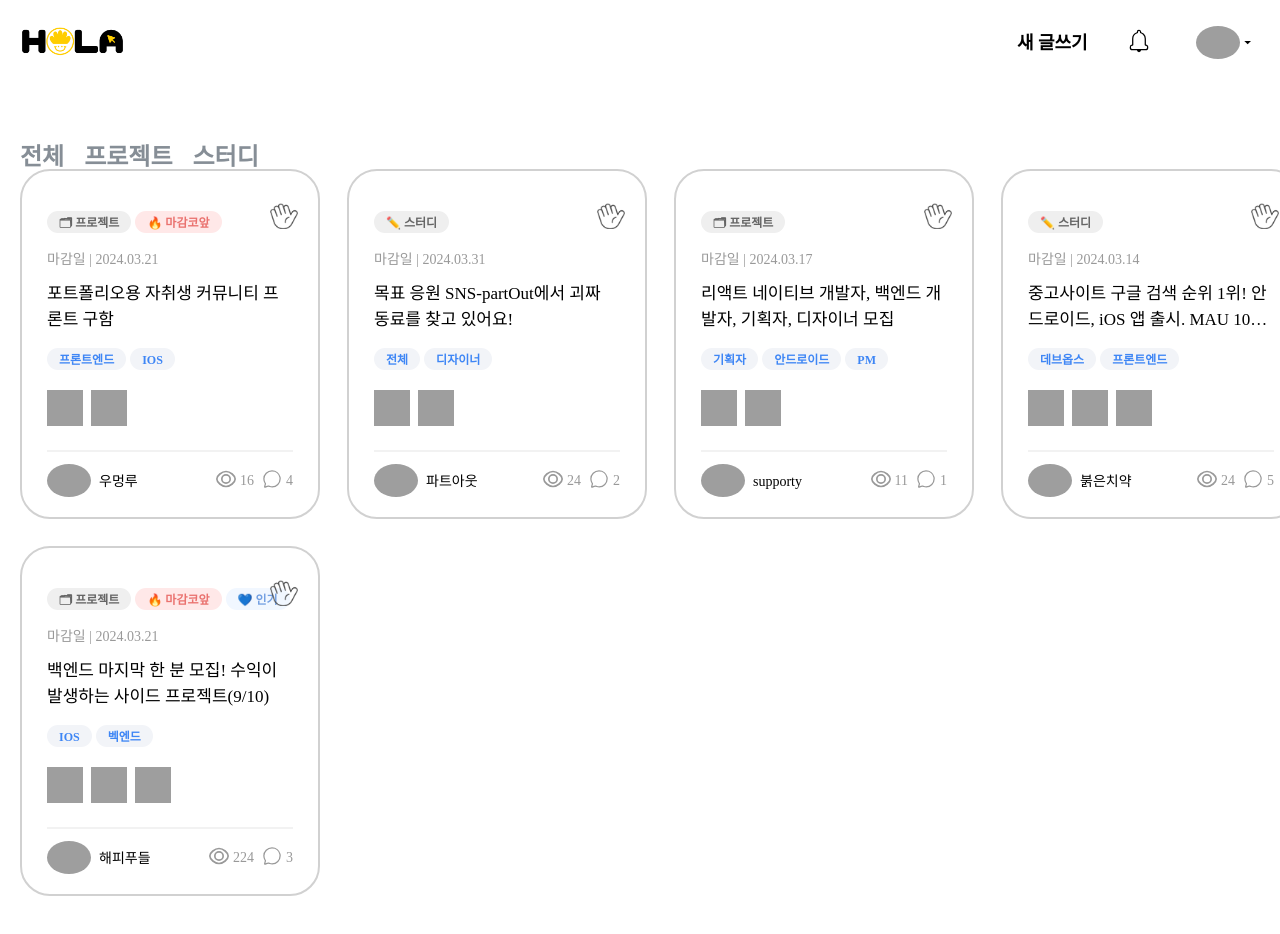
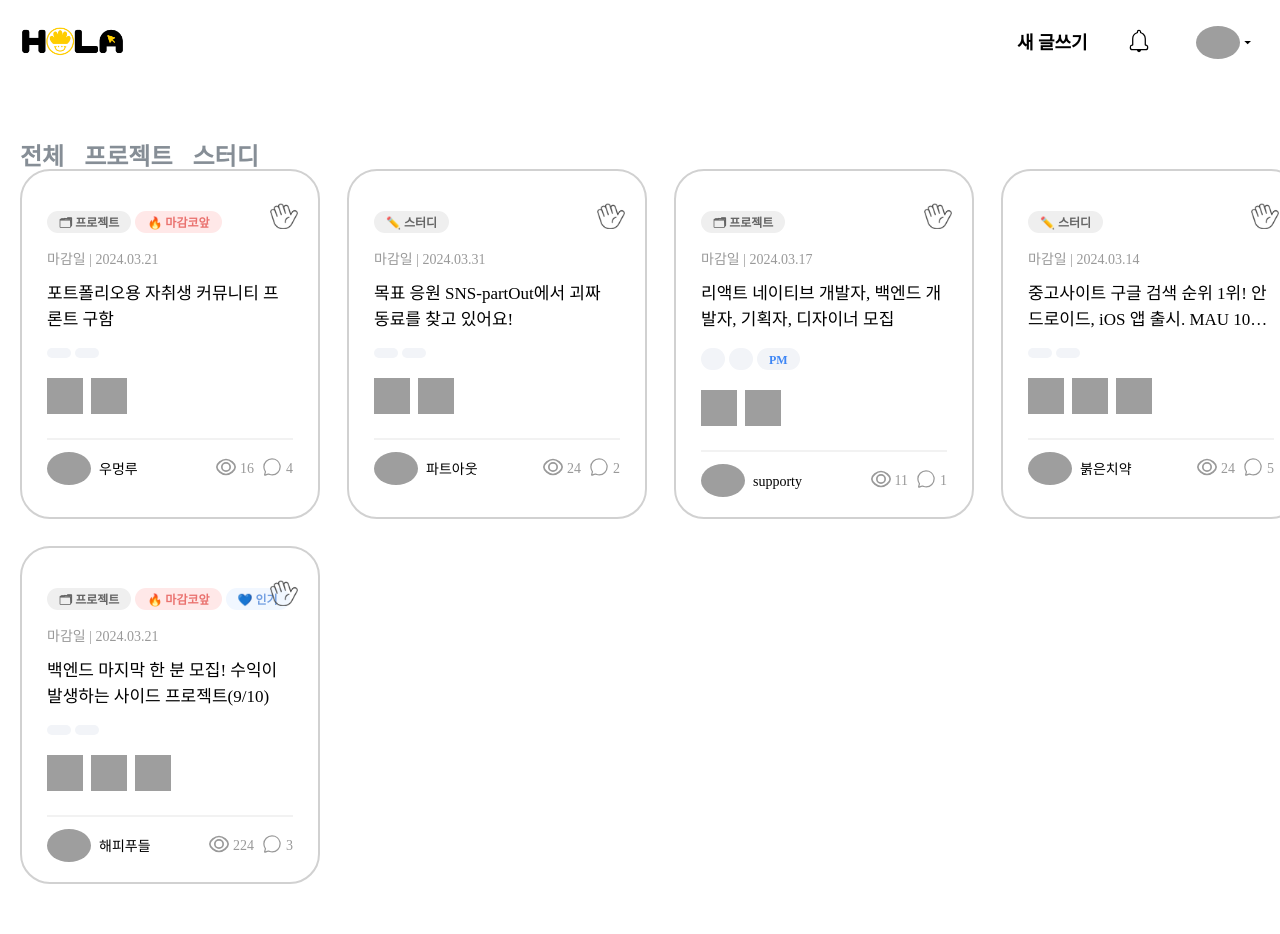
Before and after one commit to seongEun95/holu, a React (Create React App) app: page / in a window 1280 px wide. Shown: the top 934 px of the page. Built offline with nearby package versions, Linux system fonts and the light colour scheme; grey boxes are pictures that could not be loaded; a web font is replaced by a local one.

Commit message:
타입 수정

```diff
--- a/src/components/ui/Label.tsx
+++ b/src/components/ui/Label.tsx
@@ -11,16 +11,7 @@ export type LabelType =
 	| 'DEADLINE_SOON'
 	| 'DEADLINE_DATE';
 
-export type PositionType =
-	| '전체'
-	| '프론트엔드'
-	| '벡엔드'
-	| '안드로이드'
-	| '디자이너'
-	| '기획자'
-	| 'IOS'
-	| '데브옵스'
-	| 'PM';
+export type PositionType = 'ALL' | 'FRONTEND' | 'BACKEND' | 'DESIGN' | 'PM';
 
 type LabelProps = {
 	type: LabelType;
@@ -31,6 +22,14 @@ type LabelProps = {
 interface LabelCssProps {
 	[key: string]: ReturnType<typeof css>;
 }
+
+const POSITION_TEXT_MAP: { [index: string]: string } = {
+	ALL: '전체',
+	FRONTEND: '프론트엔드',
+	BACKEND: '벡엔드',
+	DESIGN: '디자이너',
+	PM: 'PM',
+};
 
 export default function Label({ type, position, date }: LabelProps) {
 	switch (type) {
@@ -43,7 +42,7 @@ export default function Label({ type, position, date }: LabelProps) {
 		case 'POPULAR_ARTICLE':
 			return <div css={[labelCommonCss, labelCss[type]]}>💙 인기</div>;
 		case 'POSITION':
-			return <div css={[labelCommonCss, labelCss[type]]}>{position}</div>;
+			return <div css={[labelCommonCss, labelCss[type]]}>{position && POSITION_TEXT_MAP[position]}</div>;
 		case 'DEADLINE_SOON':
 			return <div css={[labelCommonCss, labelCss[type]]}>🔥 마감코앞</div>;
 		case 'DEADLINE_DATE':
```
